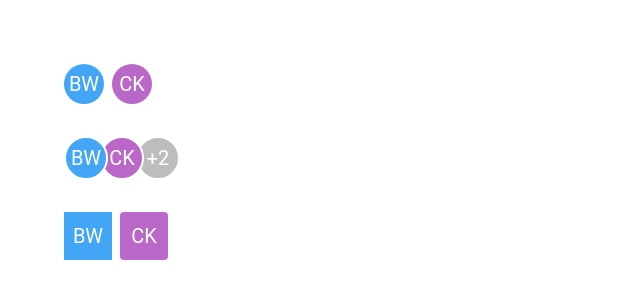
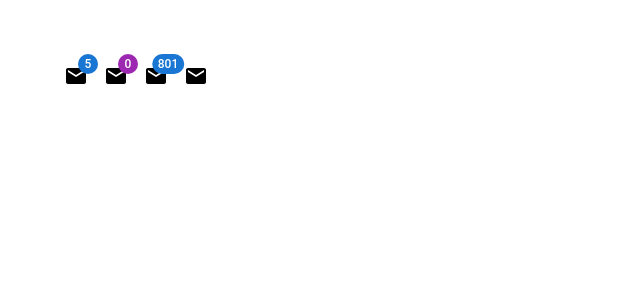
Before and after one commit to Narotam-Mishra/material-ui-learning, a React (Vite) app: page / in a window 1280 px wide. Shown: the top 300 px of the page, without its empty margins (0-640 px from the left). Built offline with nearby package versions, Linux system fonts and the light colour scheme.

Commit message:
mui-learning_1.26__Badge

```diff
--- a/src/App.tsx
+++ b/src/App.tsx
@@ -1,6 +1,7 @@
 
 import './App.css'
-import MUIAvatar from './components/MUIAvatar'
+import MUIBadge from './components/MUIBadge'
+// import MUIAvatar from './components/MUIAvatar'
 // import MUIBottomNavigation from './components/MUIBottomNavigation'
 // import MUIBreadcrumbs from './components/MUIBreadcrumbs'
 // import MUIDrawer from './components/MUIDrawer'
@@ -44,7 +45,8 @@
      {/* <MUIDrawer /> */}
      {/* <MUISpeedDial /> */}
      {/* <MUIBottomNavigation /> */}
-     <MUIAvatar />
+     {/* <MUIAvatar /> */}
+     <MUIBadge />
     </div>
   )
 }
--- /dev/null
+++ b/src/components/MUIBadge.tsx
@@ -0,0 +1,26 @@
+import { Badge, Stack } from "@mui/material"
+import MailIcon from "@mui/icons-material/Mail"
+
+const MUIBadge = () => {
+  return (
+    <Stack spacing={2} direction={'row'}>
+        <Badge badgeContent={5} color="primary">
+            <MailIcon/>
+        </Badge>
+
+        <Badge badgeContent={0} color="secondary" showZero>
+            <MailIcon/>
+        </Badge>
+
+        <Badge badgeContent={801} color="primary" max={999}>
+            <MailIcon/>
+        </Badge>
+
+        <Badge variant="dot" color="primary" invisible={true}>
+            <MailIcon/>
+        </Badge>
+    </Stack>
+  )
+}
+
+export default MUIBadge
```
Also changed, not shown: ReadMe.txt.
